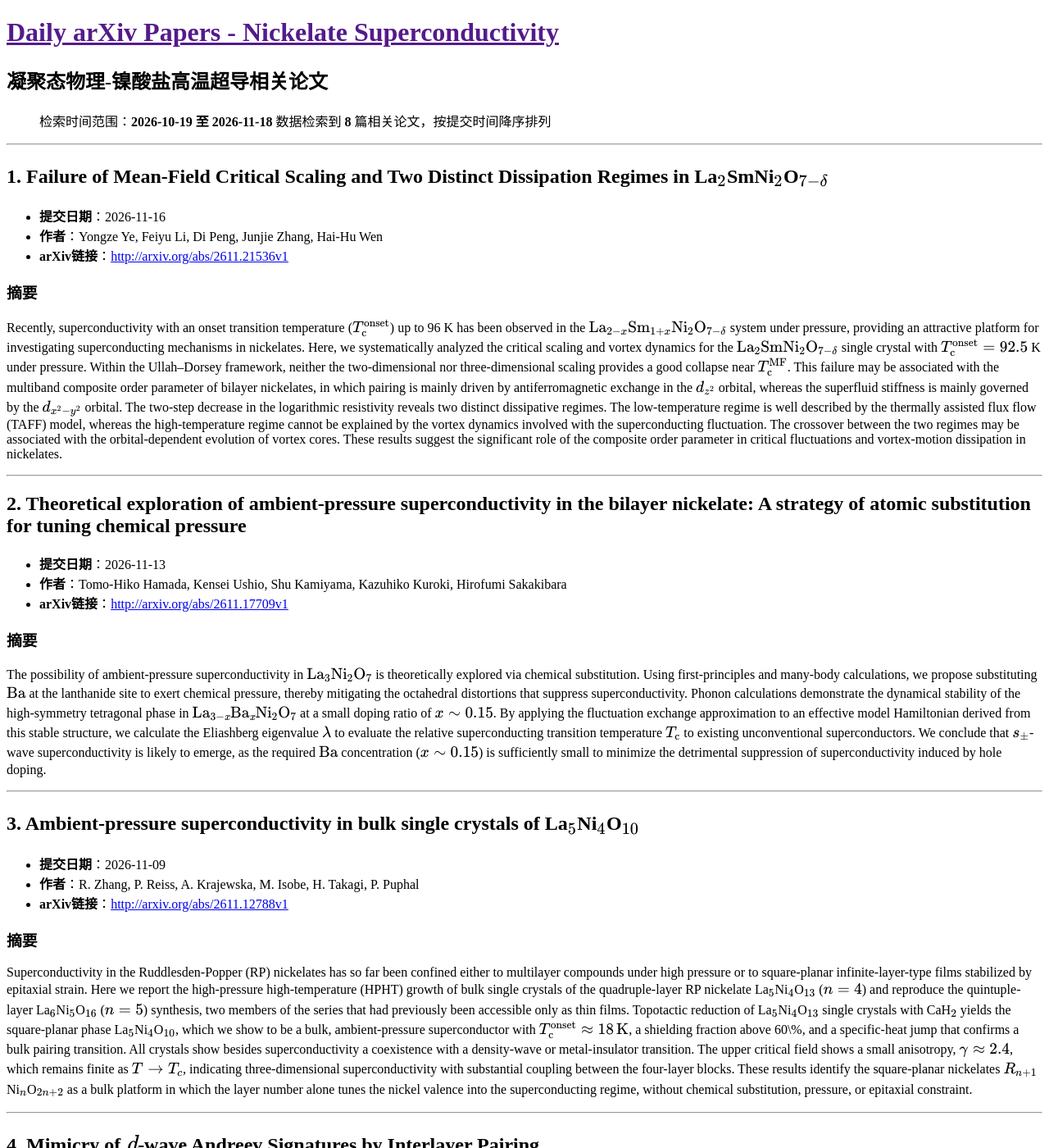
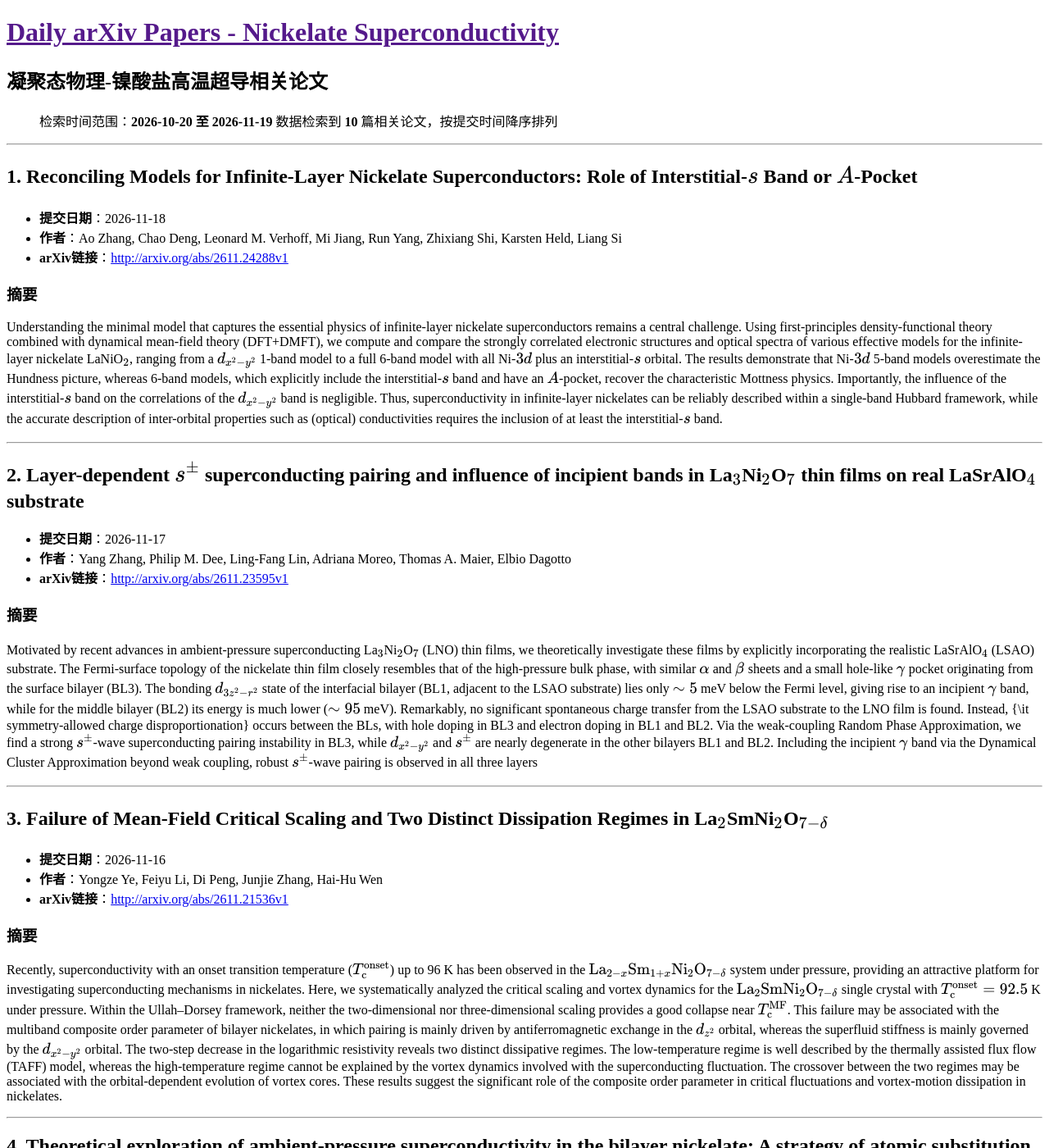
Before and after one commit to yangke25491/daily-arxiv-nickelate_superconductivity, a Jekyll site: the page built from docs/index.md, in a window 1280 px wide and 1400 px high. Shown: the whole window at 82% size. Built offline with Jekyll 4.4.1, drawn with Linux system fonts in a browser that asks for light colours; some of the changed text lies outside the part shown.

Commit message:
Automated update: arXiv papers

```diff
--- a/docs/index.md
+++ b/docs/index.md
@@ -5,12 +5,34 @@ title: 镍酸盐超导论文
 
 # 凝聚态物理-镍酸盐高温超导相关论文
 
-> 检索时间范围：**2026-10-19 至 2026-11-18**
-> 数据检索到 **8** 篇相关论文，按提交时间降序排列
+> 检索时间范围：**2026-10-20 至 2026-11-19**
+> 数据检索到 **10** 篇相关论文，按提交时间降序排列
 
 ---
 
-## 1. Failure of Mean-Field Critical Scaling and Two Distinct Dissipation Regimes in La${}\_2$SmNi${}\_2$O${}\_{7-δ}$
+## 1. Reconciling Models for Infinite-Layer Nickelate Superconductors: Role of Interstitial-$s$ Band or $A$-Pocket
+
+- **提交日期**：2026-11-18
+- **作者**：Ao Zhang, Chao Deng, Leonard M. Verhoff, Mi Jiang, Run Yang, Zhixiang Shi, Karsten Held, Liang Si
+- **arXiv链接**：[http://arxiv.org/abs/2611.24288v1](http://arxiv.org/abs/2611.24288v1)
+
+### 摘要
+Understanding the minimal model that captures the essential physics of infinite-layer nickelate superconductors remains a central challenge. Using first-principles density-functional theory combined with dynamical mean-field theory (DFT+DMFT), we compute and compare the strongly correlated electronic structures and optical spectra of various effective models for the infinite-layer nickelate LaNiO${}\_2$, ranging from a $d\_{x^2-y^2}$ 1-band model to a full 6-band model with all Ni-$3d$ plus an interstitial-$s$ orbital. The results demonstrate that Ni-$3d$ 5-band models overestimate the Hundness picture, whereas 6-band models, which explicitly include the interstitial-$s$ band and have an $A$-pocket, recover the characteristic Mottness physics. Importantly, the influence of the interstitial-$s$ band on the correlations of the $d\_{x^2-y^2}$ band is negligible. Thus, superconductivity in infinite-layer nickelates can be reliably described within a single-band Hubbard framework, while the accurate description of inter-orbital properties such as (optical) conductivities requires the inclusion of at least the interstitial-$s$ band.
+
+---
+
+## 2. Layer-dependent $s^{\pm}$ superconducting pairing and influence of incipient bands in La${}\_3$Ni${}\_2$O${}\_7$ thin films on real LaSrAlO${}\_4$ substrate
+
+- **提交日期**：2026-11-17
+- **作者**：Yang Zhang, Philip M. Dee, Ling-Fang Lin, Adriana Moreo, Thomas A. Maier, Elbio Dagotto
+- **arXiv链接**：[http://arxiv.org/abs/2611.23595v1](http://arxiv.org/abs/2611.23595v1)
+
+### 摘要
+Motivated by recent advances in ambient-pressure superconducting La${}\_3$Ni${}\_2$O${}\_7$ (LNO) thin films, we theoretically investigate these films by explicitly incorporating the realistic LaSrAlO${}\_4$ (LSAO) substrate. The Fermi-surface topology of the nickelate thin film closely resembles that of the high-pressure bulk phase, with similar $α$ and $β$ sheets and a small hole-like $γ$ pocket originating from the surface bilayer (BL3). The bonding $d\_{3z^2-r^2}$ state of the interfacial bilayer (BL1, adjacent to the LSAO substrate) lies only $\sim 5$ meV below the Fermi level, giving rise to an incipient $γ$ band, while for the middle bilayer (BL2) its energy is much lower ($\sim 95$ meV). Remarkably, no significant spontaneous charge transfer from the LSAO substrate to the LNO film is found. Instead, \{\it symmetry-allowed charge disproportionation\} occurs between the BLs, with hole doping in BL3 and electron doping in BL1 and BL2. Via the weak-coupling Random Phase Approximation, we find a strong $s^{\pm}$-wave superconducting pairing instability in BL3, while $d\_{x^2-y^2}$ and $s^{\pm}$ are nearly degenerate in the other bilayers BL1 and BL2. Including the incipient $γ$ band via the Dynamical Cluster Approximation beyond weak coupling, robust $s^{\pm}$-wave pairing is observed in all three layers
+
+---
+
+## 3. Failure of Mean-Field Critical Scaling and Two Distinct Dissipation Regimes in La${}\_2$SmNi${}\_2$O${}\_{7-δ}$
 
 - **提交日期**：2026-11-16
 - **作者**：Yongze Ye, Feiyu Li, Di Peng, Junjie Zhang, Hai-Hu Wen
@@ -21,7 +43,7 @@ Recently, superconductivity with an onset transition temperature ($T\_{\mathrm{c
 
 ---
 
-## 2. Theoretical exploration of ambient-pressure superconductivity in the bilayer nickelate: A strategy of atomic substitution for tuning chemical pressure
+## 4. Theoretical exploration of ambient-pressure superconductivity in the bilayer nickelate: A strategy of atomic substitution for tuning chemical pressure
 
 - **提交日期**：2026-11-13
 - **作者**：Tomo-Hiko Hamada, Kensei Ushio, Shu Kamiyama, Kazuhiko Kuroki, Hirofumi Sakakibara
@@ -32,7 +54,7 @@ The possibility of ambient-pressure superconductivity in $\mathrm{La\_3Ni\_2O\_7
 
 ---
 
-## 3. Ambient-pressure superconductivity in bulk single crystals of La${}\_5$Ni${}\_4$O${}\_{10}$
+## 5. Ambient-pressure superconductivity in bulk single crystals of La${}\_5$Ni${}\_4$O${}\_{10}$
 
 - **提交日期**：2026-11-09
 - **作者**：R. Zhang, P. Reiss, A. Krajewska, M. Isobe, H. Takagi, P. Puphal
@@ -43,7 +65,7 @@ Superconductivity in the Ruddlesden-Popper (RP) nickelates has so far been confi
 
 ---
 
-## 4. Mimicry of $\textit{d}$-wave Andreev Signatures by Interlayer Pairing
+## 6. Mimicry of $\textit{d}$-wave Andreev Signatures by Interlayer Pairing
 
 - **提交日期**：2026-11-06
 - **作者**：Zhongyi Zhang, Shengshan Qin, Chui-Zhen Chen, Hoi Chun Po, Jiangping Hu, Xianxin Wu
@@ -54,7 +76,7 @@ The recent discovery of high-$T\_{\rm c}$ superconductivity in bilayer nickelate
 
 ---
 
-## 5. Direct imaging of the Ni $e\_g$ hole orbitals in the bilayer nickelate La${}\_2$SmNi${}\_2$O${}\_7$
+## 7. Direct imaging of the Ni $e\_g$ hole orbitals in the bilayer nickelate La${}\_2$SmNi${}\_2$O${}\_7$
 
 - **提交日期**：2026-10-31
 - **作者**：Ethan Saïman, Feiyu Li, Junjie Zhang, Jean-Pascal Rueff, Victor Balédent
@@ -87,7 +109,7 @@ Motivated by the recent measurement of high-temperature superconductivity in the
 
 ---
 
-## 8. Superconducting weak links at substrate steps in bilayer nickelate films
+## 10. Superconducting weak links at substrate steps in bilayer nickelate films
 
 - **提交日期**：2026-10-20
 - **作者**：Yidi Liu, Yaoju Tarn, Lopa Bhatt, Puhua Zhang, Joonseo Song, Berit H. Goodge, David A. Muller, Harold Y. Hwang, Yijun Yu
```
Also changed, not shown: other parts of docs/index.md (+2 -2 lines).
